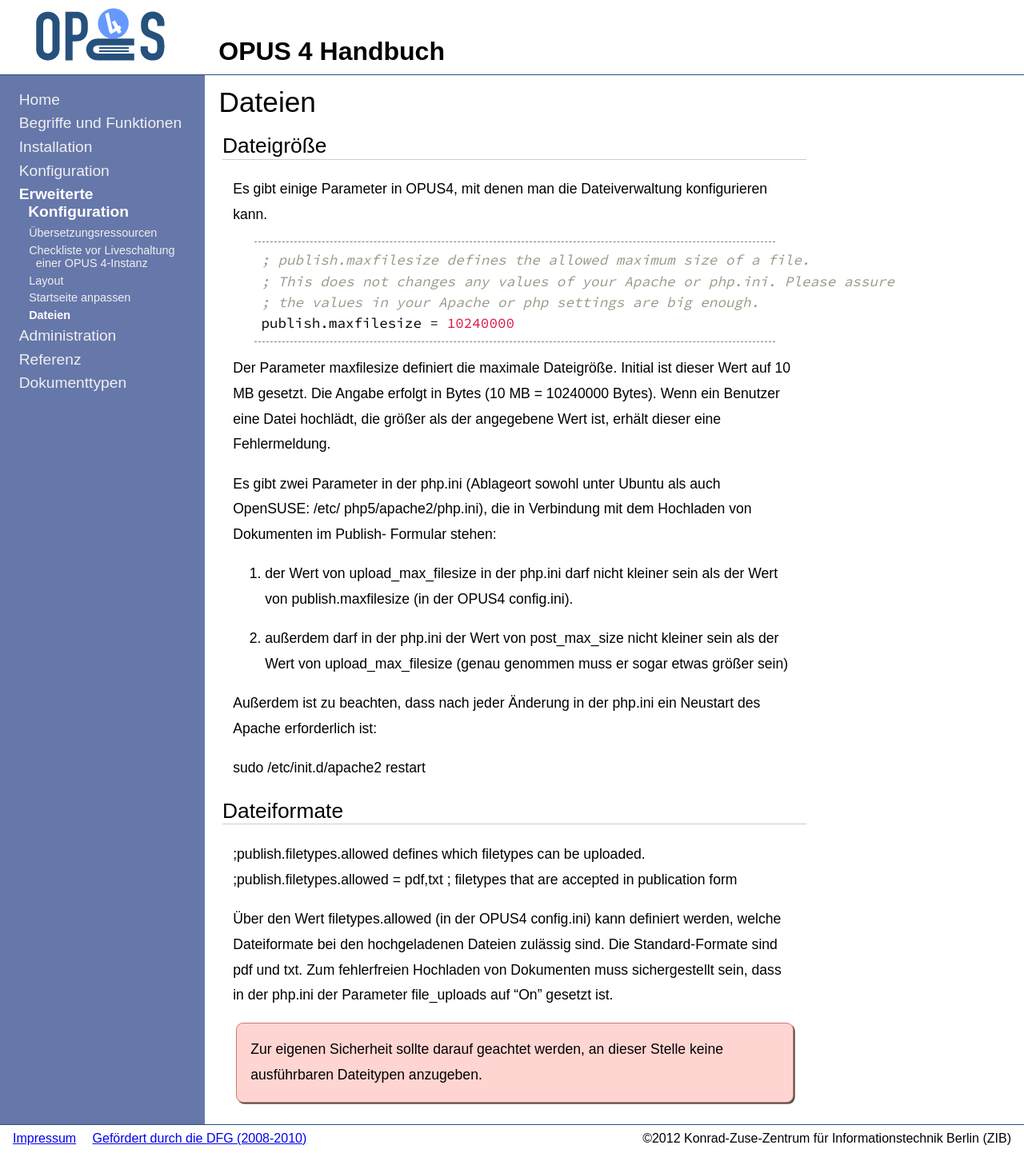
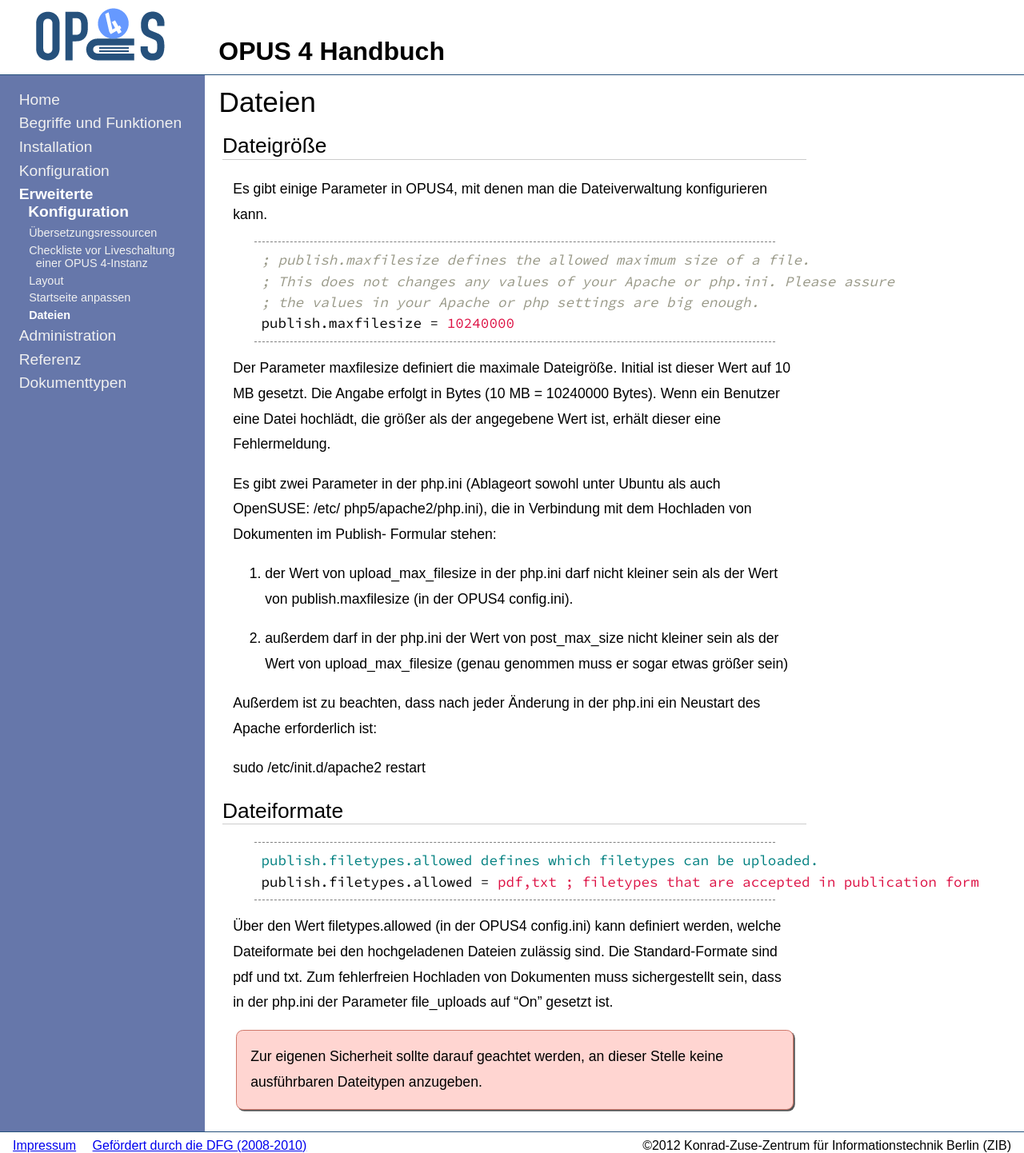
Before and after one commit to OPUS4/userdoc, a Jekyll site: the page built from configext/upload.md, in a window 1280 px wide. Shown: the whole page at 80% size. Built offline with Jekyll 4.4.1, drawn with Linux system fonts in a browser that asks for light colours.

Commit message:
#5 Highlighting added.

```diff
--- a/configext/upload.md
+++ b/configext/upload.md
@@ -37,9 +37,10 @@ sudo /etc/init.d/apache2 restart
 
 ## Dateiformate
 
-;publish.filetypes.allowed defines which filetypes can be uploaded.
-;publish.filetypes.allowed = pdf,txt ; filetypes that are accepted in
-publication form
+{% highlight ini %}
+publish.filetypes.allowed defines which filetypes can be uploaded.
+publish.filetypes.allowed = pdf,txt ; filetypes that are accepted in publication form
+{% endhighlight %}
 
 Über den Wert filetypes.allowed (in der OPUS4 config.ini) kann definiert werden, welche
 Dateiformate bei den hochgeladenen Dateien zulässig sind. Die Standard-Formate sind pdf und txt.
```
